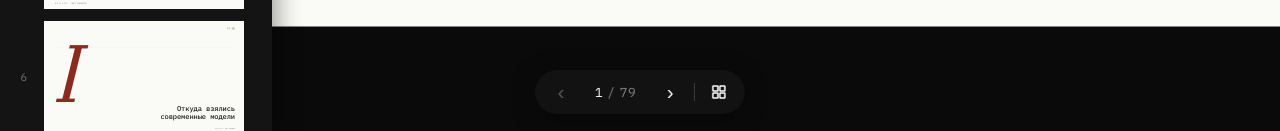
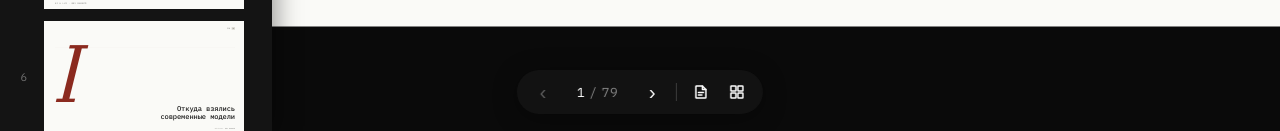
Before and after one commit to ivan-hilckov/seminar-ai-llm, a React (Vite) app: page /slide/01 in a window 1280 px wide. Shown: the part 666-797 px from the top of the page. Built offline with nearby package versions, Linux system fonts and the light colour scheme.

Commit message:
feat: add bidirectional navigation between slide and notes

```diff
--- a/src/components/SlideNav.css
+++ b/src/components/SlideNav.css
@@ -64,7 +64,7 @@
   margin: 0 4px;
 }
 
-.slide-nav__map {
+.slide-nav__icon {
   display: inline-flex;
   align-items: center;
   justify-content: center;
@@ -76,7 +76,7 @@
   font-size: 16px;
   transition: background 80ms ease-out;
 }
-.slide-nav__map:hover {
+.slide-nav__icon:hover {
   background: rgba(255, 255, 255, 0.12);
 }
 
--- a/src/components/SlideNav.jsx
+++ b/src/components/SlideNav.jsx
@@ -6,14 +6,16 @@ import './SlideNav.css';
 /**
  * Плавающий бар внизу слайда. Показывается на /slide/:id.
  * Левая стрелка → предыдущий, правая → следующий.
- * Cmd/Ctrl+M → назад на карту секции.
+ * N → открыть заметки (если есть), Cmd/Ctrl+M / Esc → назад на карту секции.
  */
 export default function SlideNav({ currentId }) {
   const navigate = useNavigate();
   const idx = allSlides.findIndex((s) => s.id === currentId);
+  const entry = idx >= 0 ? allSlides[idx] : null;
   const prev = idx > 0 ? allSlides[idx - 1] : null;
   const next = idx >= 0 && idx < allSlides.length - 1 ? allSlides[idx + 1] : null;
   const total = allSlides.length;
+  const hasNotes = !!entry?.hasNotes;
 
   // Куда возвращаться по «Назад на карту».
   const numericId = Number(currentId);
@@ -42,11 +44,16 @@ export default function SlideNav({ currentId }) {
         }
       } else if (e.key === 'Escape') {
         navigate(mapHref);
+      } else if ((e.key === 'n' || e.key === 'N' || e.key === 'т' || e.key === 'Т') && !e.metaKey && !e.ctrlKey && !e.altKey) {
+        if (hasNotes) {
+          e.preventDefault();
+          navigate(`/notes/${currentId}`);
+        }
       }
     }
     window.addEventListener('keydown', onKey);
     return () => window.removeEventListener('keydown', onKey);
-  }, [navigate, prev, next, mapHref]);
+  }, [navigate, prev, next, mapHref, hasNotes, currentId]);
 
   return (
     <div className="slide-nav">
@@ -78,7 +85,33 @@ export default function SlideNav({ currentId }) {
 
       <div className="slide-nav__divider" />
 
-      <Link to={mapHref} className="slide-nav__map" title={mapLabel} aria-label={mapLabel}>
+      {hasNotes && (
+        <Link
+          to={`/notes/${currentId}`}
+          className="slide-nav__icon"
+          title="Заметки к слайду (N)"
+          aria-label="Заметки к слайду"
+        >
+          <svg
+            width="16"
+            height="16"
+            viewBox="0 0 16 16"
+            fill="none"
+            stroke="currentColor"
+            strokeWidth="1.5"
+            strokeLinejoin="round"
+            strokeLinecap="round"
+            aria-hidden="true"
+          >
+            <path d="M3.5 2h6L13 5.5v8a.5.5 0 0 1-.5.5h-9a.5.5 0 0 1-.5-.5v-11A.5.5 0 0 1 3.5 2z" />
+            <path d="M9.5 2v3.5H13" />
+            <path d="M5.5 8.5h5" />
+            <path d="M5.5 11h3.5" />
+          </svg>
+        </Link>
+      )}
+
+      <Link to={mapHref} className="slide-nav__icon" title={mapLabel} aria-label={mapLabel}>
         <svg
           width="16"
           height="16"
--- a/src/routes/Notes.jsx
+++ b/src/routes/Notes.jsx
@@ -28,9 +28,9 @@ export default function Notes() {
       <div className="prose-wrap">
         <nav className="prose-nav">
           <Link to={backTo}>← {backLabel}</Link>
-          <span>
-            <Link to={`/slide/${id}`}>слайд {id} →</Link>
-          </span>
+          <Link to={`/slide/${id}`} className="prose-nav__back-to-slide">
+            к&nbsp;слайду {id} →
+          </Link>
         </nav>
 
         {source ? (
--- a/src/styles/prose.css
+++ b/src/styles/prose.css
@@ -34,6 +34,23 @@
   text-decoration: none;
 }
 .prose-nav a:hover { color: var(--ink); }
+
+/* Подсвечиваем правую часть: возврат к слайду — основное действие на странице заметок. */
+.prose-nav__back-to-slide {
+  display: inline-flex;
+  align-items: center;
+  gap: 8px;
+  padding: 6px 14px;
+  border: 1px solid var(--rule);
+  border-radius: 999px;
+  color: var(--ink) !important;
+  background: #fff;
+  transition: background 80ms ease-out, border-color 80ms ease-out;
+}
+.prose-nav__back-to-slide:hover {
+  background: var(--hi);
+  border-color: var(--mute-2);
+}
 
 .prose {
   font-family: 'IBM Plex Sans', sans-serif;
```
